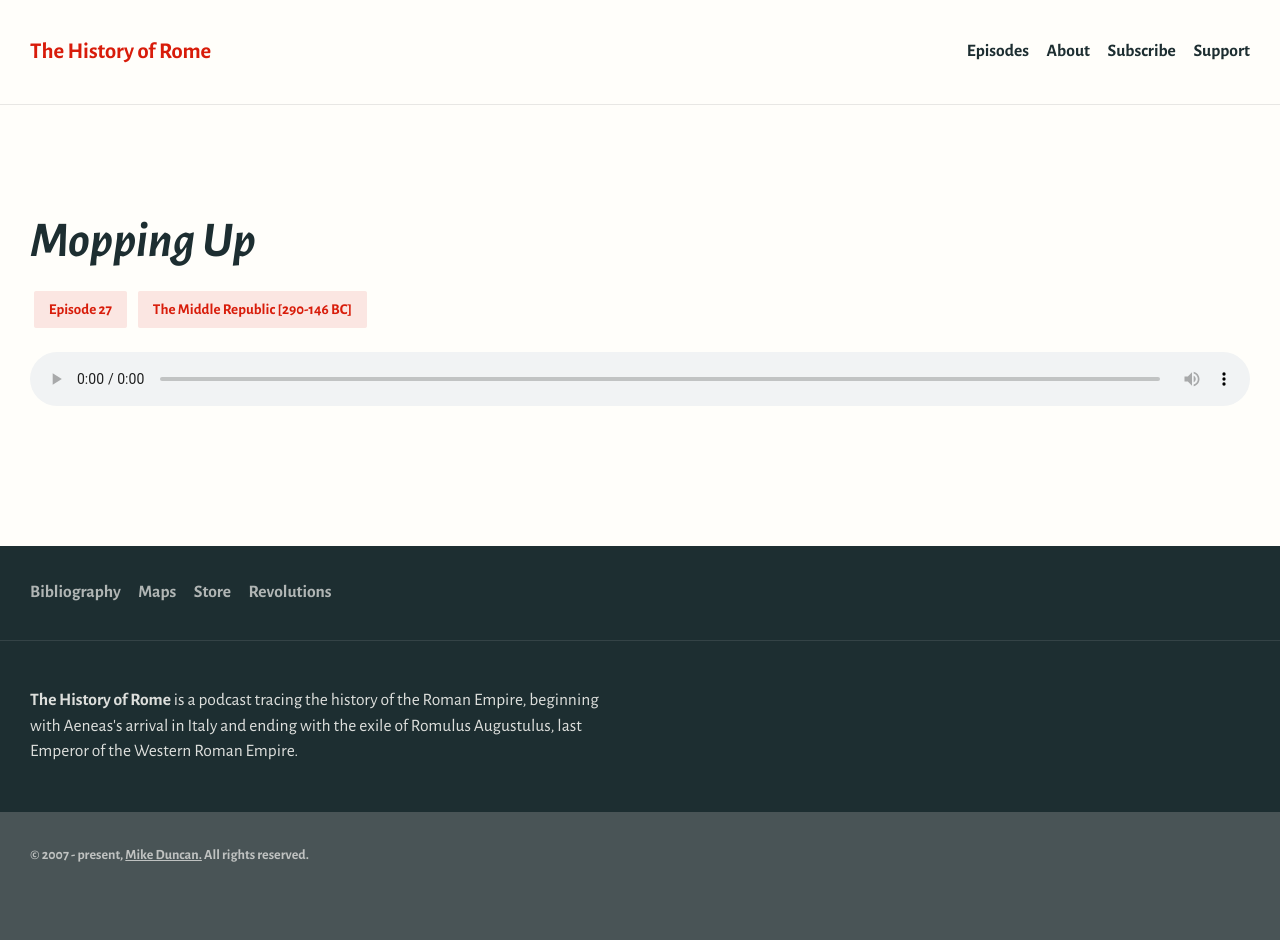
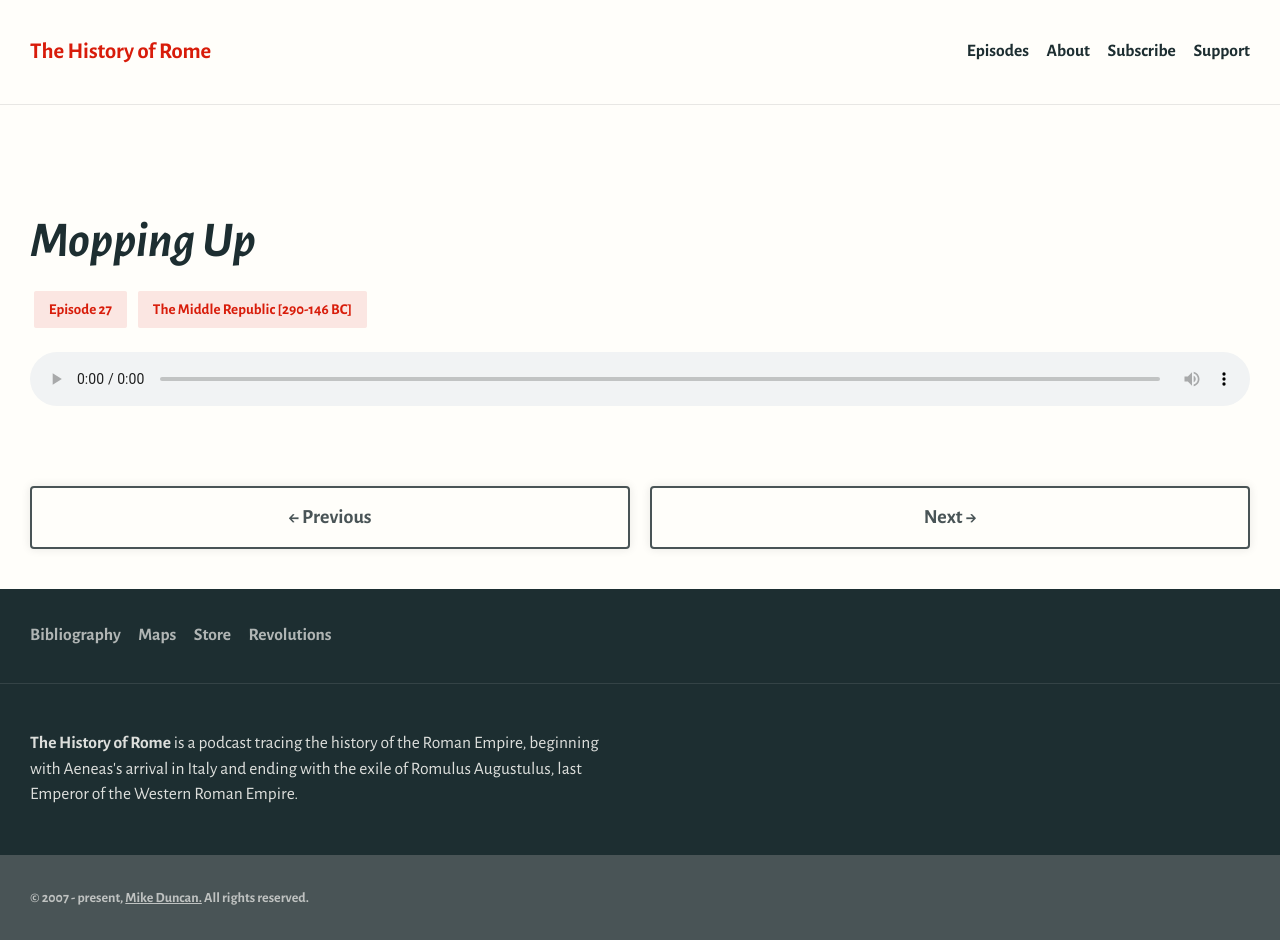
Before and after one commit to Brandi-Duncan/thehistoryofrome.com, a Jekyll site: the page built from _posts/2008-11-28-27-mopping-up.md, in a window 1280 px wide. Built offline with Jekyll 4.4.1, drawn with Linux system fonts in a browser that asks for light colours; before the commit the page ends 900 px from its top, so only the background shows below that.

Commit message:
Add episode nav

```diff
--- a/_layouts/episode.html
+++ b/_layouts/episode.html
@@ -20,4 +20,12 @@ layout: default
     <div class="episode__body">
         {{ content }}
     </div>
+    <nav class="episode__nav">
+        {% if prevEpisode %}
+            <a class="button button--outline" href="{{ prevEpisode.url }}">&larr; Previous</a>
+        {% endif %}
+        {% if nextEpisode %}
+            <a class="button button--outline" href="{{ nextEpisode.url }}">Next &rarr;</a>
+        {% endif %}
+    </nav>
 </article>
--- a/lib/css/_base.scss
+++ b/lib/css/_base.scss
@@ -31,7 +31,7 @@ audio {
 .content {
   background-color: $color-white;
   display: block;
-  padding: 1.5rem 1.5rem 3rem;
+  padding: 1.5rem 1.5rem 2rem;
   position: relative;
   z-index: 1;
 }
--- a/lib/css/_button.scss
+++ b/lib/css/_button.scss
@@ -2,7 +2,7 @@
   -webkit-font-smoothing: antialiased;
   background-color: $color-navy;
   border-radius: 4px;
-  box-shadow: 0 0 10px rgba($color-black, 0.2);
+  box-shadow: 0 0 10px rgba($color-black, 0.1);
   color: $color-white;
   display: inline-block;
   font-weight: 700;
--- a/lib/css/_episode.scss
+++ b/lib/css/_episode.scss
@@ -14,5 +14,18 @@
 }
 
 .episode__body {
+  margin-bottom: 4rem;
   max-width: 30rem;
 }
+
+.episode__nav {
+  display: flex;
+  justify-content: space-between;
+
+  > a {
+    text-align: center;
+    width: 50%;
+
+    &:first-child { margin-right: 1rem; }
+  }
+}
```
